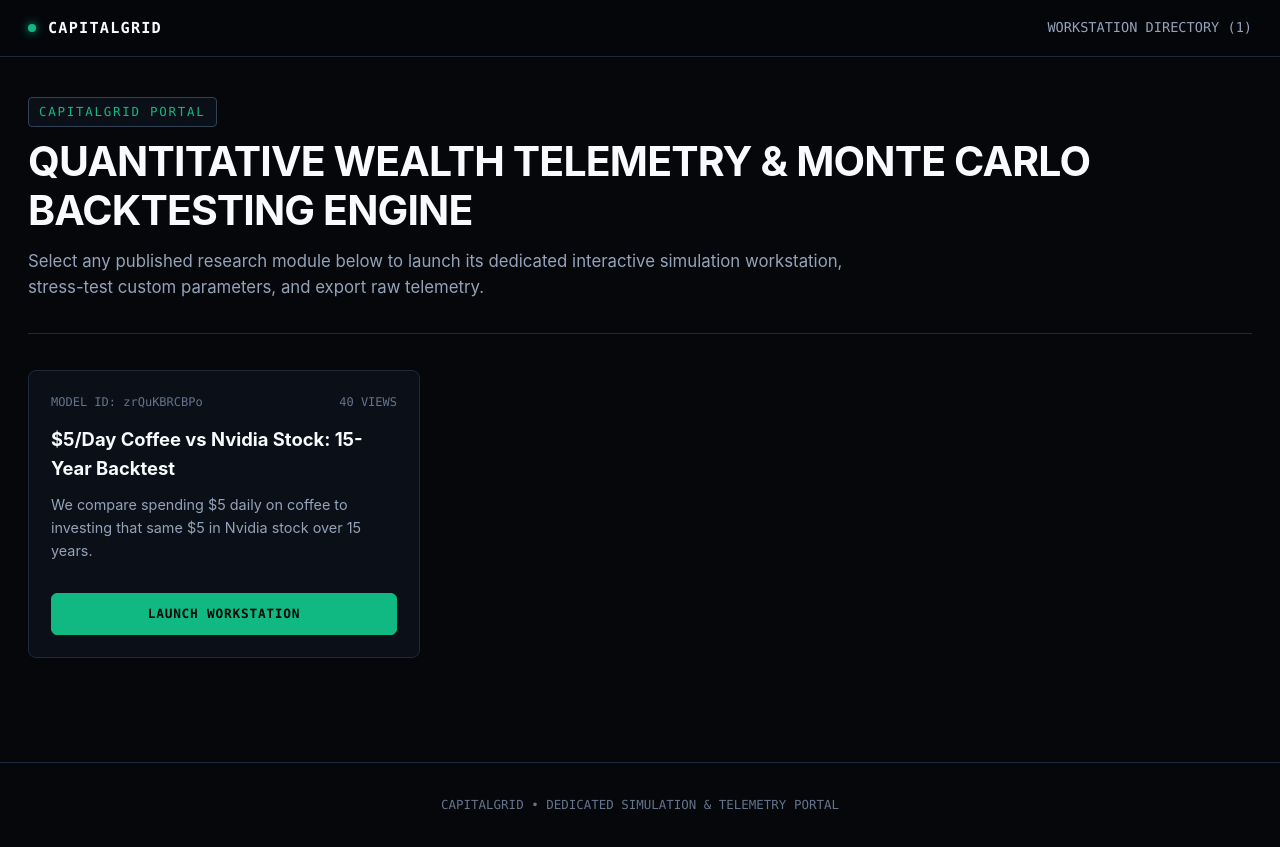
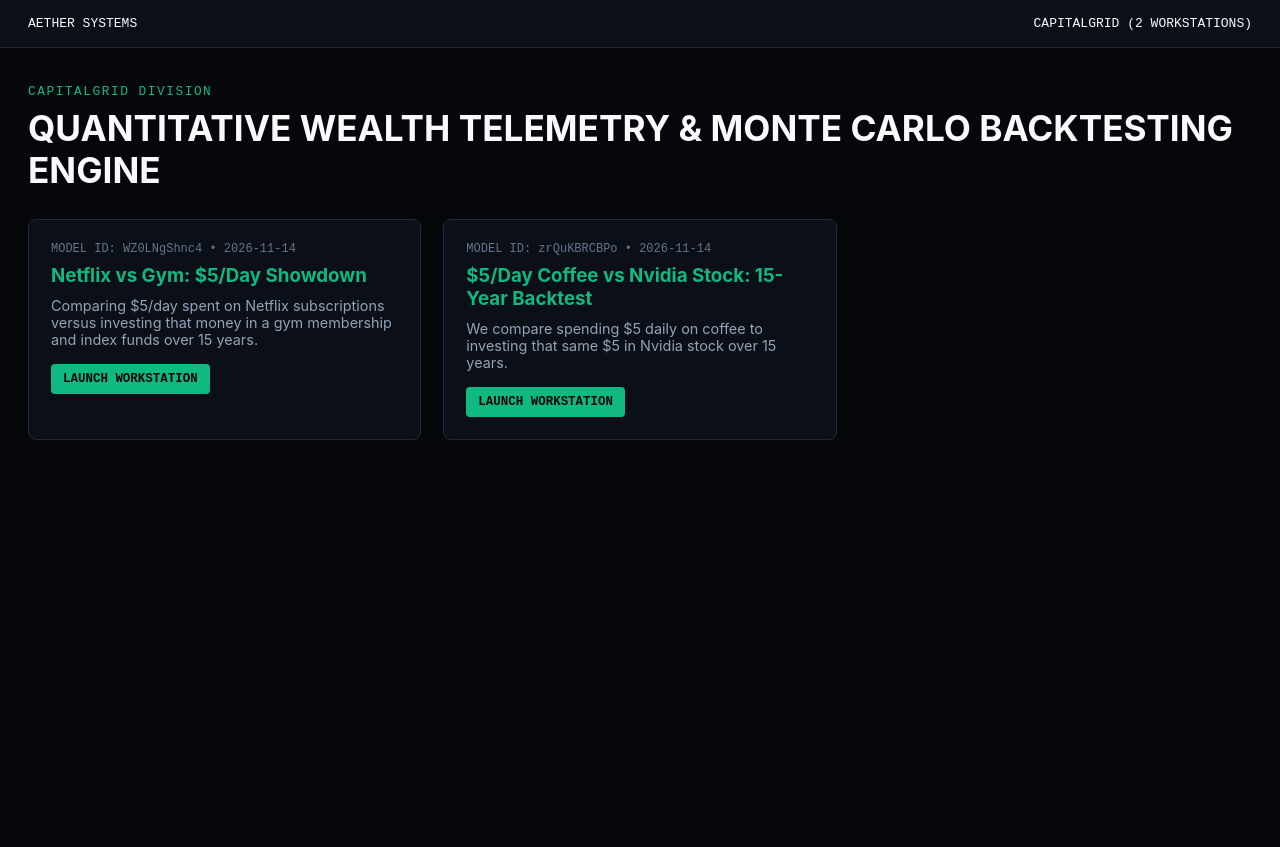
Before and after one commit to ayodayanilukshana-alt/aether-empire, a plain HTML site: page docs/capitalgrid/index.html in a window 1280 px wide. After the commit the page ends 800 px from the top, so only its background shows below. Drawn offline with Linux system fonts and the light colour scheme.

Commit message:
feat(capitalgrid): update portal directory

```diff
--- a/docs/capitalgrid/index.html
+++ b/docs/capitalgrid/index.html
@@ -4,324 +4,35 @@
 <meta charset="utf-8">
 <meta name="viewport" content="width=device-width, initial-scale=1">
 <title>CAPITALGRID — QUANTITATIVE WEALTH TELEMETRY & MONTE CARLO BACKTESTING ENGINE</title>
-<link rel="canonical" href="https://ayodayanilukshana-alt.github.io/aether-empire/capitalgrid/">
 <style>
-:root {
-  --bg-primary: #05070b;
-  --bg-panel: #0b0f17;
-  --bg-elevated: #111827;
-  --border-subtle: #1e293b;
-  --border-focus: #334155;
-  --text-main: #f8fafc;
-  --text-muted: #94a3b8;
-  --text-dim: #64748b;
-  --font-sans: 'Inter', -apple-system, BlinkMacSystemFont, 'Segoe UI', Roboto, sans-serif;
-  --font-mono: 'JetBrains Mono', 'Fira Code', 'SFMono-Regular', Consolas, monospace;
-}
-* { box-sizing: border-box; margin: 0; padding: 0; }
-body {
-  background-color: var(--bg-primary);
-  color: var(--text-main);
-  font-family: var(--font-sans);
-  line-height: 1.6;
-  -webkit-font-smoothing: antialiased;
-}
-a { color: inherit; text-decoration: none; }
-.topbar {
-  border-bottom: 1px solid var(--border-subtle);
-  background: rgba(5, 7, 11, 0.88);
-  backdrop-filter: blur(12px);
-  position: sticky;
-  top: 0;
-  z-index: 100;
-}
-.topbar-inner {
-  max-width: 1380px;
-  margin: 0 auto;
-  padding: 16px 28px;
-  display: flex;
-  justify-content: space-between;
-  align-items: center;
-}
-.brand-mark {
-  display: flex;
-  align-items: center;
-  gap: 12px;
-  font-family: var(--font-mono);
-  font-weight: 700;
-  font-size: 0.95rem;
-  letter-spacing: 0.08em;
-}
-.status-dot {
-  width: 8px;
-  height: 8px;
-  border-radius: 50%;
-}
-.nav-links {
-  display: flex;
-  gap: 24px;
-  font-size: 0.85rem;
-  color: var(--text-muted);
-  font-family: var(--font-mono);
-}
-.nav-links a:hover { color: var(--text-main); }
-.container {
-  max-width: 1380px;
-  margin: 0 auto;
-  padding: 40px 28px;
-}
-.hero-header {
-  border-bottom: 1px solid var(--border-subtle);
-  padding-bottom: 32px;
-  margin-bottom: 36px;
-}
-.eyebrow {
-  font-family: var(--font-mono);
-  font-size: 0.78rem;
-  text-transform: uppercase;
-  letter-spacing: 0.14em;
-  margin-bottom: 10px;
-  display: inline-block;
-  padding: 4px 10px;
-  border: 1px solid var(--border-focus);
-  border-radius: 4px;
-  background: var(--bg-panel);
-}
-h1 {
-  font-size: clamp(1.8rem, 3.2vw, 2.75rem);
-  font-weight: 700;
-  letter-spacing: -0.02em;
-  line-height: 1.2;
-  margin-bottom: 12px;
-}
-.subtitle {
-  color: var(--text-muted);
-  font-size: 1.05rem;
-  max-width: 820px;
-}
-.workstation-grid {
-  display: grid;
-  grid-template-columns: 380px 1fr;
-  gap: 28px;
-  margin-bottom: 44px;
-}
-@media (max-width: 1024px) {
-  .workstation-grid { grid-template-columns: 1fr; }
-}
-.panel {
-  background: var(--bg-panel);
-  border: 1px solid var(--border-subtle);
-  border-radius: 8px;
-  padding: 24px;
-}
-.panel-title {
-  font-family: var(--font-mono);
-  font-size: 0.82rem;
-  text-transform: uppercase;
-  letter-spacing: 0.1em;
-  color: var(--text-muted);
-  border-bottom: 1px solid var(--border-subtle);
-  padding-bottom: 12px;
-  margin-bottom: 20px;
-  display: flex;
-  justify-content: space-between;
-}
-.control-group { margin-bottom: 18px; }
-.control-label {
-  display: flex;
-  justify-content: space-between;
-  font-size: 0.85rem;
-  color: var(--text-muted);
-  margin-bottom: 6px;
-  font-family: var(--font-mono);
-}
-.control-val { color: var(--text-main); font-weight: 600; }
-input[type="range"] {
-  width: 100%;
-  accent-color: var(--accent, #38bdf8);
-  cursor: pointer;
-}
-input[type="number"], select {
-  width: 100%;
-  padding: 10px 12px;
-  background: var(--bg-primary);
-  border: 1px solid var(--border-focus);
-  color: var(--text-main);
-  font-family: var(--font-mono);
-  font-size: 0.9rem;
-  border-radius: 6px;
-}
-.btn-row {
-  display: flex;
-  gap: 10px;
-  margin-top: 20px;
-  flex-wrap: wrap;
-}
-.btn {
-  flex: 1;
-  padding: 10px 14px;
-  font-family: var(--font-mono);
-  font-size: 0.8rem;
-  font-weight: 600;
-  text-transform: uppercase;
-  letter-spacing: 0.06em;
-  border: 1px solid var(--border-focus);
-  background: var(--bg-elevated);
-  color: var(--text-main);
-  border-radius: 6px;
-  cursor: pointer;
-  text-align: center;
-  transition: 0.15s;
-}
-.btn:hover { border-color: var(--text-main); background: #1e293b; }
-.btn-primary {
-  background: var(--accent, #38bdf8);
-  color: #05070b;
-  border-color: var(--accent, #38bdf8);
-}
-.btn-primary:hover { opacity: 0.9; background: var(--accent, #38bdf8); }
-.kpi-strip {
-  display: grid;
-  grid-template-columns: repeat(auto-fit, minmax(180px, 1fr));
-  gap: 16px;
-  margin-bottom: 22px;
-}
-.kpi-card {
-  background: var(--bg-primary);
-  border: 1px solid var(--border-subtle);
-  border-radius: 6px;
-  padding: 16px;
-}
-.kpi-label {
-  font-family: var(--font-mono);
-  font-size: 0.74rem;
-  color: var(--text-dim);
-  text-transform: uppercase;
-  letter-spacing: 0.08em;
-}
-.kpi-num {
-  font-family: var(--font-mono);
-  font-size: 1.55rem;
-  font-weight: 700;
-  margin-top: 6px;
-}
-.canvas-stage {
-  width: 100%;
-  height: 440px;
-  background: #030508;
-  border: 1px solid var(--border-subtle);
-  border-radius: 6px;
-  display: block;
-  position: relative;
-  overflow: hidden;
-}
-.data-table {
-  width: 100%;
-  border-collapse: collapse;
-  font-family: var(--font-mono);
-  font-size: 0.84rem;
-  margin-top: 16px;
-}
-.data-table th, .data-table td {
-  padding: 12px 14px;
-  border-bottom: 1px solid var(--border-subtle);
-  text-align: left;
-}
-.data-table th { color: var(--text-dim); text-transform: uppercase; font-size: 0.75rem; }
-.catalog-grid {
-  display: grid;
-  grid-template-columns: repeat(auto-fill, minmax(360px, 1fr));
-  gap: 24px;
-}
-.catalog-card {
-  background: var(--bg-panel);
-  border: 1px solid var(--border-subtle);
-  border-radius: 8px;
-  padding: 22px;
-  display: flex;
-  flex-direction: column;
-  justify-content: space-between;
-  transition: border-color 0.15s, transform 0.15s;
-}
-.catalog-card:hover {
-  border-color: var(--accent, #38bdf8);
-  transform: translateY(-2px);
-}
-.meta-row {
-  font-family: var(--font-mono);
-  font-size: 0.75rem;
-  color: var(--text-dim);
-  display: flex;
-  justify-content: space-between;
-  margin-bottom: 12px;
-}
-.catalog-card h3 { font-size: 1.15rem; margin-bottom: 10px; }
-.catalog-card p { color: var(--text-muted); font-size: 0.9rem; margin-bottom: 18px; }
-.seo-article {
-  display: grid;
-  grid-template-columns: 2fr 1fr;
-  gap: 28px;
-  margin-top: 36px;
-}
-@media (max-width: 960px) { .seo-article { grid-template-columns: 1fr; } }
-.seo-article h2 { font-size: 1.3rem; margin: 20px 0 10px; }
-.seo-article p { color: var(--text-muted); margin-bottom: 14px; }
-.faq-item {
-  border-bottom: 1px solid var(--border-subtle);
-  padding: 14px 0;
-}
-.faq-q { font-weight: 600; margin-bottom: 6px; }
-.faq-a { color: var(--text-muted); font-size: 0.92rem; }
-footer {
-  border-top: 1px solid var(--border-subtle);
-  margin-top: 64px;
-  padding: 32px 28px;
-  text-align: center;
-  font-family: var(--font-mono);
-  font-size: 0.78rem;
-  color: var(--text-dim);
-}
+  body { background:#05070b; color:#f8fafc; font-family:'Inter',system-ui,sans-serif; margin:0; }
+  .topbar { border-bottom:1px solid #1e293b; padding:16px 28px; display:flex; justify-content:space-between; font-family:monospace; background:#0b0f17; }
+  .container { max-width:1360px; margin:0 auto; padding:36px 28px; }
+  .grid { display:grid; grid-template-columns:repeat(auto-fill,minmax(340px,1fr)); gap:22px; margin-top:28px; }
+  a { color:inherit; text-decoration:none; }
 </style>
 </head>
 <body>
   <nav class="topbar">
-    <div class="topbar-inner">
-      <a href="./index.html" class="brand-mark">
-        <span class="status-dot" style="background: #10b981; box-shadow: 0 0 10px #10b981;"></span>
-        <span>CAPITALGRID</span>
-      </a>
-      <div class="nav-links">
-        <a href="./index.html">WORKSTATION DIRECTORY (1)</a>
-      </div>
-    </div>
+    <a href="../index.html">AETHER SYSTEMS</a>
+    <span>CAPITALGRID (2 WORKSTATIONS)</span>
   </nav>
-
   <main class="container">
-    <header class="hero-header">
-      <div class="eyebrow" style="color: #10b981;">CAPITALGRID PORTAL</div>
-      <h1>QUANTITATIVE WEALTH TELEMETRY & MONTE CARLO BACKTESTING ENGINE</h1>
-      <p class="subtitle">Select any published research module below to launch its dedicated interactive simulation workstation, stress-test custom parameters, and export raw telemetry.</p>
-    </header>
-
-    <div class="catalog-grid">
-
-        <a href="./5-day-coffee-vs-nvidia-stock-15-year-backtest.html" class="catalog-card" style="--accent: #10b981;">
-          <div>
-            <div class="meta-row">
-              <span>MODEL ID: zrQuKBRCBPo</span>
-              <span>40 VIEWS</span>
-            </div>
-            <h3>$5/Day Coffee vs Nvidia Stock: 15-Year Backtest</h3>
-            <p>We compare spending $5 daily on coffee to investing that same $5 in Nvidia stock over 15 years.</p>
-          </div>
-          <div class="btn btn-primary" style="display:block; margin-top:12px;">LAUNCH WORKSTATION</div>
+    <div style="font-family:monospace;color:#10b981;letter-spacing:0.12em;font-size:0.8rem;">CAPITALGRID DIVISION</div>
+    <h1 style="font-size:2.2rem;margin:8px 0;">QUANTITATIVE WEALTH TELEMETRY & MONTE CARLO BACKTESTING ENGINE</h1>
+    <div class="grid">
+        <a href="./netflix-vs-gym-5-day-showdown.html" style="display:block;background:#0b0f17;border:1px solid #1e293b;border-radius:8px;padding:22px;color:#f8fafc;text-decoration:none;">
+          <div style="font-family:monospace;font-size:0.75rem;color:#64748b;margin-bottom:8px;">MODEL ID: WZ0LNgShnc4 • 2026-11-14</div>
+          <h3 style="margin:0 0 10px 0;color:#10b981;">Netflix vs Gym: $5/Day Showdown</h3>
+          <p style="color:#94a3b8;font-size:0.9rem;margin:0 0 16px 0;">Comparing $5/day spent on Netflix subscriptions versus investing that money in a gym membership and index funds over 15 years.</p>
+          <div style="font-family:monospace;font-size:0.78rem;font-weight:700;color:#05070b;background:#10b981;padding:8px 12px;border-radius:4px;display:inline-block;">LAUNCH WORKSTATION</div>
         </a>
-
-    </div>
+        <a href="./5-day-coffee-vs-nvidia-stock-15-year-backtest.html" style="display:block;background:#0b0f17;border:1px solid #1e293b;border-radius:8px;padding:22px;color:#f8fafc;text-decoration:none;">
+          <div style="font-family:monospace;font-size:0.75rem;color:#64748b;margin-bottom:8px;">MODEL ID: zrQuKBRCBPo • 2026-11-14</div>
+          <h3 style="margin:0 0 10px 0;color:#10b981;">$5/Day Coffee vs Nvidia Stock: 15-Year Backtest</h3>
+          <p style="color:#94a3b8;font-size:0.9rem;margin:0 0 16px 0;">We compare spending $5 daily on coffee to investing that same $5 in Nvidia stock over 15 years.</p>
+          <div style="font-family:monospace;font-size:0.78rem;font-weight:700;color:#05070b;background:#10b981;padding:8px 12px;border-radius:4px;display:inline-block;">LAUNCH WORKSTATION</div>
+        </a></div>
   </main>
-
-  <footer>
-    CAPITALGRID • DEDICATED SIMULATION & TELEMETRY PORTAL
-  </footer>
 </body>
 </html>
```
